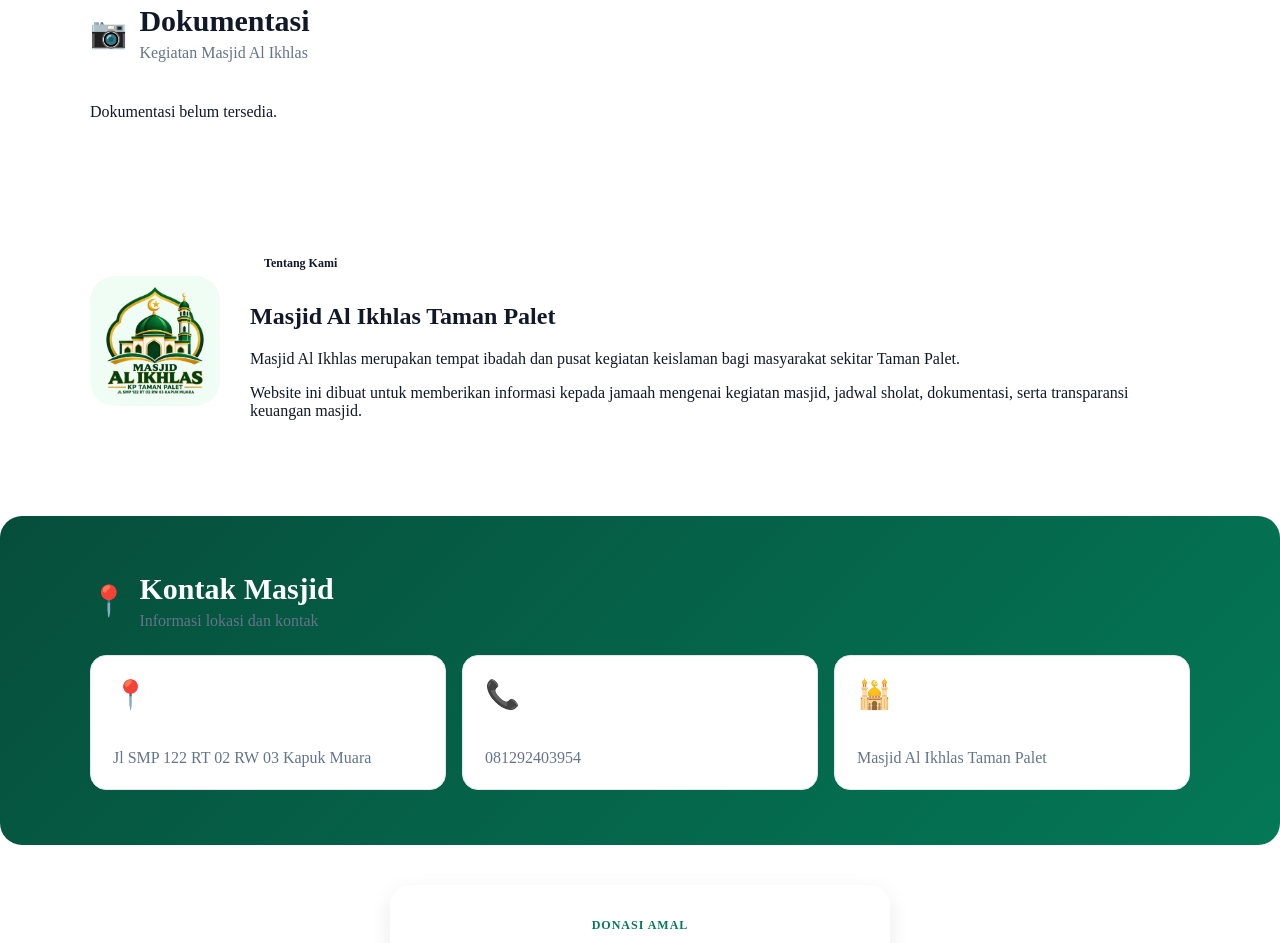
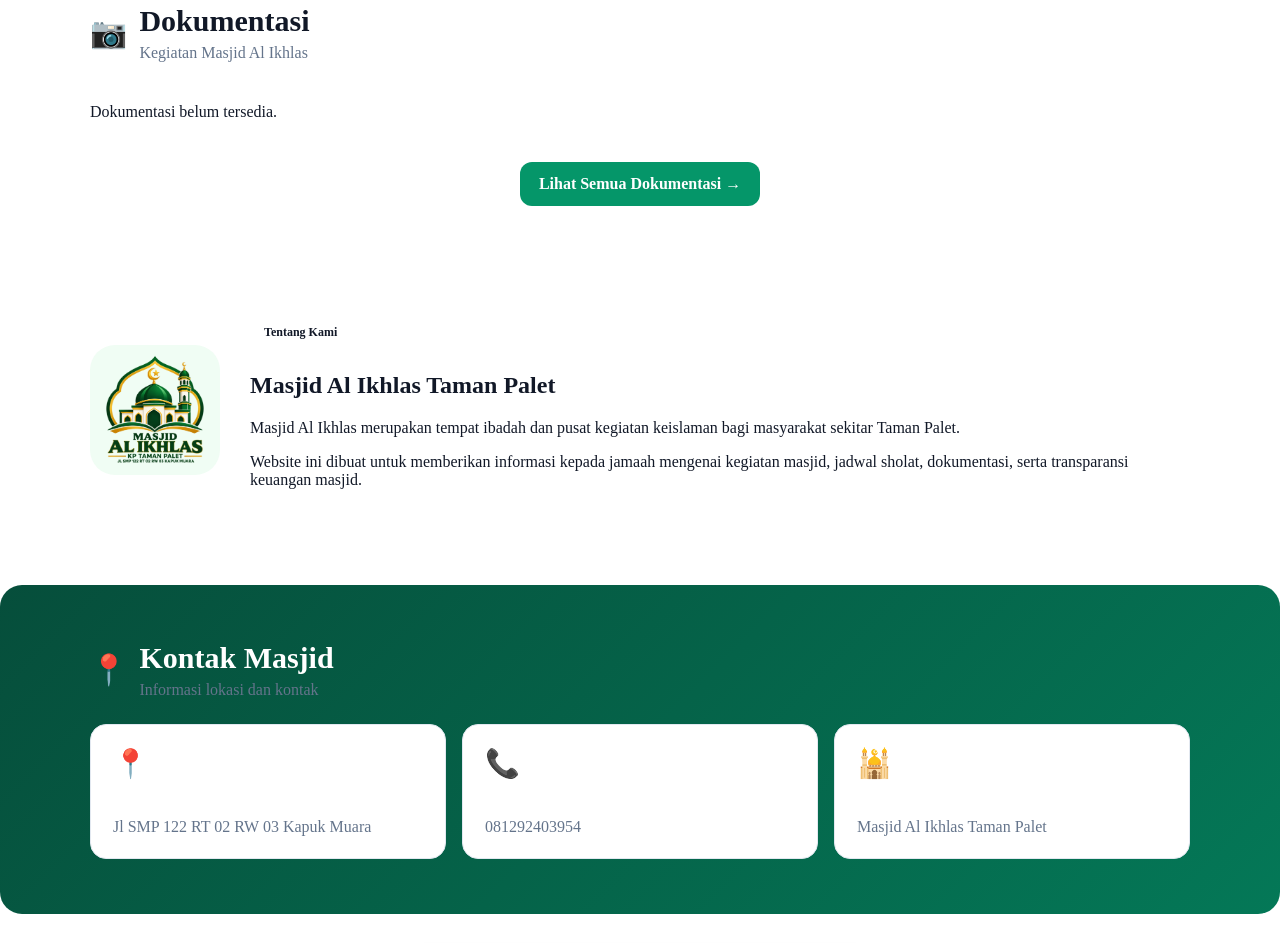
Before and after one commit to azix25/masjid-al-ikhlas, a plain HTML site: page index.html in a window 1280 px wide. Shown: the part 1850-2793 px from the top of the page. Drawn offline with nearby package versions, Linux system fonts and the light colour scheme; no server answers.

Commit message:
Add view all documentation link on homepage

```diff
--- a/index.html
+++ b/index.html
@@ -454,6 +454,12 @@
 
         </div>
 
+        <div style="text-align:center; margin-top:25px;">
+            <a href="dokumentasi.html" class="btn-primary">
+                Lihat Semua Dokumentasi →
+            </a>
+        </div>
+
     </div>
 
 </section>
```
